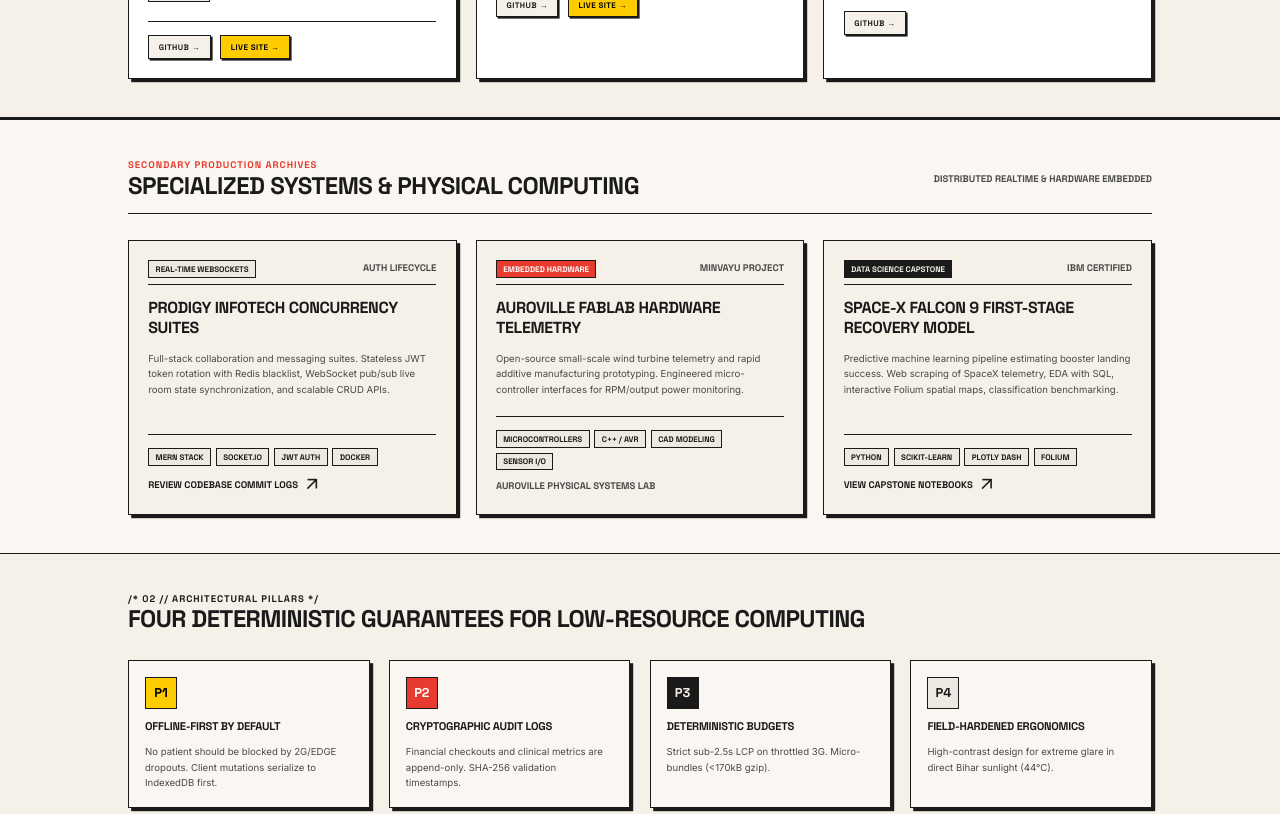
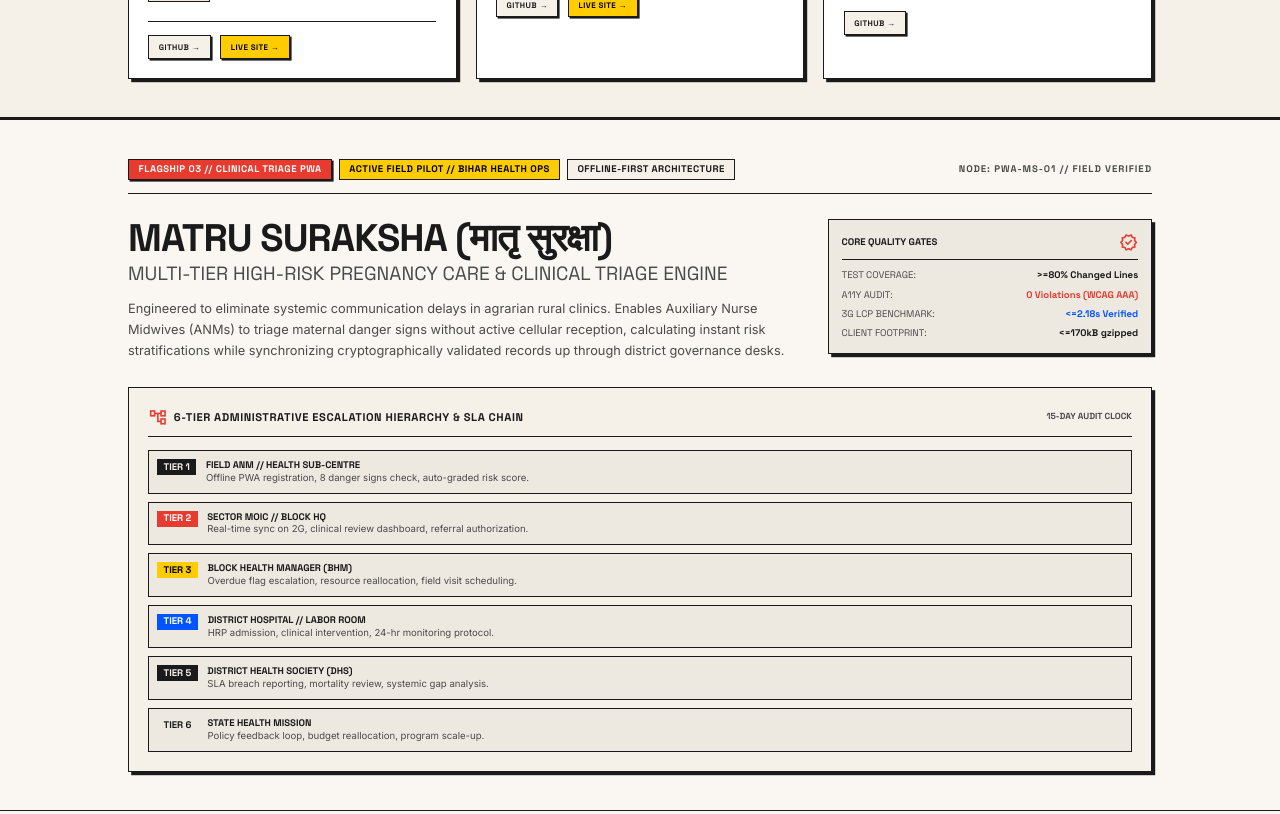
Before and after one commit to adityapandey2002/Portfolio, a Next.js app: page /work in a window 1280 px wide. Shown: the part 880-1694 px from the top of the page. Built offline with nearby package versions, Linux system fonts and the light colour scheme.

Commit message:
feat(work): add Matru Suraksha flagship section with 6-tier escalation hierarchy

```diff
--- a/src/app/work/page.tsx
+++ b/src/app/work/page.tsx
@@ -236,6 +236,96 @@ export default function WorkPage() {
                 </div>
               </div>
             ))}
+          </div>
+        </div>
+      </section>
+
+      {/* Matru Suraksha Flagship */}
+      <section className="w-full border-b-2 border-primary dark:border-white bg-surface-bright dark:bg-surface-low px-4 sm:px-8 lg:px-12 py-10 lg:py-12">
+        <div className="max-w-7xl mx-auto space-y-8">
+          <div className="flex flex-wrap items-center justify-between gap-4 border-b-2 border-primary dark:border-white pb-4">
+            <div className="flex flex-wrap items-center gap-2">
+              <span className="bg-accent-red dark:bg-accent-red text-white font-headline text-xs font-bold uppercase px-3 py-1 border-2 border-primary dark:border-white tracking-wider shadow-[2px_2px_0px_#1a1a1a] dark:shadow-[2px_2px_0px_#ffffff]">
+                FLAGSHIP 03 // CLINICAL TRIAGE PWA
+              </span>
+              <span className="bg-accent-yellow dark:bg-primary-yellow text-black dark:text-black font-headline text-xs font-bold uppercase px-3 py-1 border-2 border-primary dark:border-white tracking-wider">
+                ACTIVE FIELD PILOT // BIHAR HEALTH OPS
+              </span>
+              <span className="bg-surface dark:bg-surface-container-lowest text-primary dark:text-on-surface font-headline text-xs font-bold uppercase px-3 py-1 border-2 border-primary dark:border-white tracking-wider">
+                OFFLINE-FIRST ARCHITECTURE
+              </span>
+            </div>
+            <div className="font-headline text-xs font-bold uppercase tracking-widest text-on-surface-variant dark:text-on-surface-variant">
+              NODE: PWA-MS-01 // FIELD VERIFIED
+            </div>
+          </div>
+          <div className="grid grid-cols-1 lg:grid-cols-12 gap-8 items-start">
+            <div className="lg:col-span-8 space-y-4">
+              <h2 className="font-headline font-bold text-3xl sm:text-4xl lg:text-5xl text-primary dark:text-on-surface tracking-tight uppercase leading-tight">
+                MATRU SURAKSHA (मातृ सुरक्षा)
+                <span className="block text-xl sm:text-2xl text-on-surface-variant dark:text-on-surface-variant font-normal tracking-normal mt-1">
+                  Multi-Tier High-Risk Pregnancy Care &amp; Clinical Triage Engine
+                </span>
+              </h2>
+              <p className="font-body text-base text-on-surface-variant dark:text-on-surface-variant leading-relaxed">
+                Engineered to eliminate systemic communication delays in agrarian rural clinics. Enables Auxiliary Nurse Midwives (ANMs) to triage maternal danger signs without active cellular reception, calculating instant risk stratifications while synchronizing cryptographically validated records up through district governance desks.
+              </p>
+            </div>
+            <div className="lg:col-span-4 flex flex-col gap-3 p-4 bg-surface-container dark:bg-surface-low border-2 border-primary dark:border-white shadow-[4px_4px_0px_#1a1a1a] dark:shadow-[4px_4px_0px_#ffffff]">
+              <div className="font-headline text-xs font-bold uppercase text-primary dark:text-on-surface border-b border-primary dark:border-white pb-2 flex items-center justify-between">
+                <span>CORE QUALITY GATES</span>
+                <span className="material-symbols-outlined text-accent-red dark:text-accent-red text-sm">verified</span>
+              </div>
+              <div className="space-y-2 text-xs font-headline">
+                {[
+                  { label: 'TEST COVERAGE:', value: '>=80% Changed Lines', color: 'text-primary dark:text-on-surface' },
+                  { label: 'A11Y AUDIT:', value: '0 Violations (WCAG AAA)', color: 'text-accent-red dark:text-accent-red' },
+                  { label: '3G LCP BENCHMARK:', value: '<=2.18s Verified', color: 'text-accent-blue dark:text-accent-blue' },
+                  { label: 'CLIENT FOOTPRINT:', value: '<=170kB gzipped', color: 'text-primary dark:text-on-surface' },
+                ].map((g) => (
+                  <div key={g.label} className="flex justify-between items-center">
+                    <span className="text-on-surface-variant dark:text-on-surface-variant">{g.label}</span>
+                    <span className={`font-bold ${g.color}`}>{g.value}</span>
+                  </div>
+                ))}
+              </div>
+            </div>
+          </div>
+          {/* 6-Tier Escalation Hierarchy */}
+          <div className="border-2 border-primary dark:border-white bg-surface dark:bg-surface-container-lowest p-6 shadow-[4px_4px_0px_#1a1a1a] dark:shadow-[4px_4px_0px_#ffffff]">
+            <div className="flex items-center justify-between border-b-2 border-primary dark:border-white pb-3 mb-4">
+              <span className="font-headline font-bold text-sm uppercase tracking-wider text-primary dark:text-on-surface flex items-center gap-2">
+                <span className="material-symbols-outlined text-accent-red dark:text-accent-red text-[18px]">account_tree</span>
+                6-Tier Administrative Escalation Hierarchy &amp; SLA Chain
+              </span>
+              <span className="font-headline text-[11px] font-bold text-on-surface-variant dark:text-on-surface-variant">
+                15-DAY AUDIT CLOCK
+              </span>
+            </div>
+            <div className="space-y-2.5">
+              {[
+                { tier: 'TIER 1', label: 'Field ANM // Health Sub-Centre', desc: 'Offline PWA registration, 8 danger signs check, auto-graded risk score.', bg: 'bg-primary dark:bg-on-surface', text: 'text-on-primary dark:text-surface' },
+                { tier: 'TIER 2', label: 'Sector MOIC // Block HQ', desc: 'Real-time sync on 2G, clinical review dashboard, referral authorization.', bg: 'bg-accent-red dark:bg-accent-red', text: 'text-white dark:text-white' },
+                { tier: 'TIER 3', label: 'Block Health Manager (BHM)', desc: 'Overdue flag escalation, resource reallocation, field visit scheduling.', bg: 'bg-accent-yellow dark:bg-primary-yellow', text: 'text-black dark:text-black' },
+                { tier: 'TIER 4', label: 'District Hospital // Labor Room', desc: 'HRP admission, clinical intervention, 24-hr monitoring protocol.', bg: 'bg-accent-blue dark:bg-accent-blue', text: 'text-white dark:text-white' },
+                { tier: 'TIER 5', label: 'District Health Society (DHS)', desc: 'SLA breach reporting, mortality review, systemic gap analysis.', bg: 'bg-primary dark:bg-on-surface', text: 'text-on-primary dark:text-surface' },
+                { tier: 'TIER 6', label: 'State Health Mission', desc: 'Policy feedback loop, budget reallocation, program scale-up.', bg: 'bg-surface-container dark:bg-surface-low', text: 'text-primary dark:text-on-surface' },
+              ].map((t) => (
+                <div key={t.tier} className="p-2.5 bg-surface-container dark:bg-surface-low border border-primary dark:border-white flex items-start gap-3">
+                  <span className={`font-headline font-bold text-xs ${t.bg} ${t.text} px-2 py-0.5 shrink-0`}>
+                    {t.tier}
+                  </span>
+                  <div>
+                    <div className="font-headline text-xs font-bold uppercase text-primary dark:text-on-surface">
+                      {t.label}
+                    </div>
+                    <div className="font-body text-xs text-on-surface-variant dark:text-on-surface-variant">
+                      {t.desc}
+                    </div>
+                  </div>
+                </div>
+              ))}
+            </div>
           </div>
         </div>
       </section>
```
